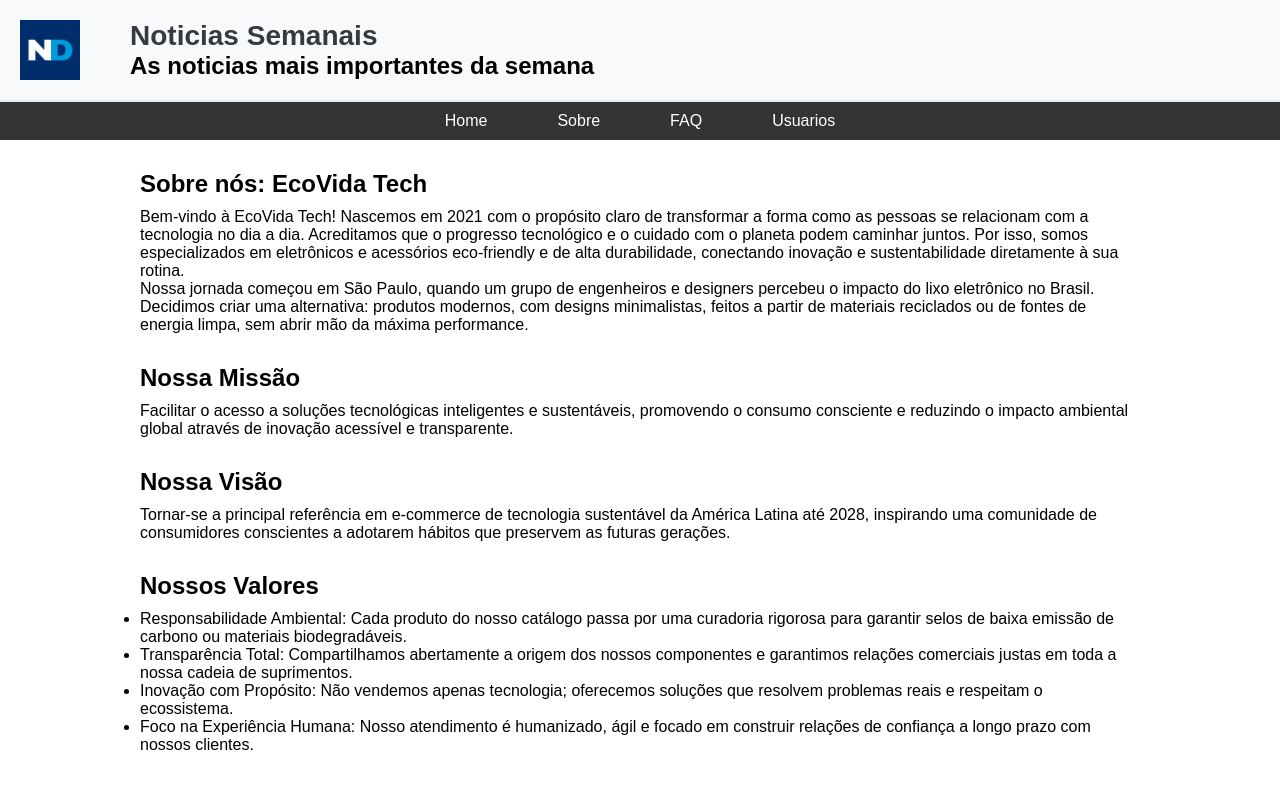
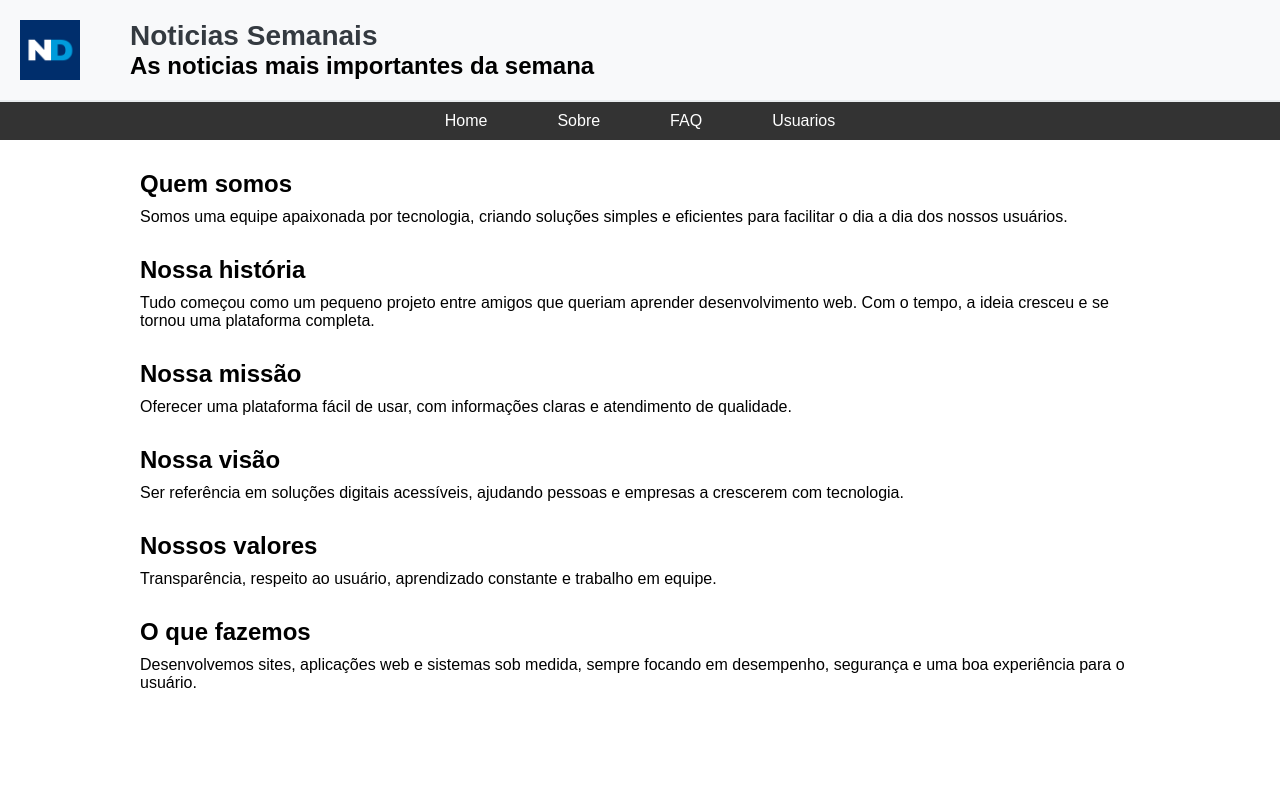
Before and after one commit to LVDEV07/web-tech-study, a React (Vite) app in the folder projeto-react/: page /sobre in a window 1280 px wide. Shown: the top 800 px of the page. Built offline with nearby package versions, Linux system fonts and the light colour scheme; data requests are answered from the project's data file.

Commit message:
feat(sobre): cria página Sobre consumindo dados do json-server

```diff
--- a/projeto-react/src/Pages/Sobre/index.jsx
+++ b/projeto-react/src/Pages/Sobre/index.jsx
@@ -1,46 +1,27 @@
-import "./Sobre.css"
-export default function index() {
+import "./Sobre.css";
+import { useEffect, useState } from "react";
+
+export default function Sobre() {
+  const [sobre, setSobre] = useState([]);
+
+  useEffect(() => {
+    fetch("http://localhost:3000/sobre")
+      .then((response) => response.json())
+      .then((data) => setSobre(data))
+      .catch((error) => console.log(error));
+  }, []);
+
   return (
-    <section className='container'>
-        <h1 className='title-sobre'>Sobre nós: EcoVida Tech</h1>
-        <p>
-            Bem-vindo à EcoVida Tech! Nascemos em 2021 com o propósito claro de transformar a forma como as pessoas se relacionam com a tecnologia no dia a dia. Acreditamos que o progresso tecnológico e o cuidado com o planeta podem caminhar juntos. Por isso, somos especializados em eletrônicos e acessórios eco-friendly e de alta durabilidade, conectando inovação e sustentabilidade diretamente à sua rotina.
-        </p>
+    <div>
+      <section className="container" >
+      {sobre.map((item) => (
+        <div>
 
-        <p>
-          Nossa jornada começou em São Paulo, quando um grupo de engenheiros e designers percebeu o impacto do lixo eletrônico no Brasil. Decidimos criar uma alternativa: produtos modernos, com designs minimalistas, feitos a partir de materiais reciclados ou de fontes de energia limpa, sem abrir mão da máxima performance.
-        </p>
-
-        <h1 className="title-sobre">
-          Nossa Missão
-        </h1>
-
-        <p>
-          Facilitar o acesso a soluções tecnológicas inteligentes e sustentáveis, promovendo o consumo consciente e reduzindo o impacto ambiental global através de inovação acessível e transparente.
-        </p>
-
-
-        <h1 className="title-sobre">
-          Nossa Visão
-        </h1>
-
-        <p>
-         Tornar-se a principal referência em e-commerce de tecnologia sustentável da América Latina até 2028, inspirando uma comunidade de consumidores conscientes a adotarem hábitos que preservem as futuras gerações.
-        </p>
-
-        <h1 className="title-sobre">
-          Nossos Valores
-        </h1>
-
-
-        <ul>
-          <li className="li-sobre">Responsabilidade Ambiental: Cada produto do nosso catálogo passa por uma curadoria rigorosa para garantir selos de baixa emissão de carbono ou materiais biodegradáveis.</li>
-          <li className="li-sobre">Transparência Total: Compartilhamos abertamente a origem dos nossos componentes e garantimos relações comerciais justas em toda a nossa cadeia de suprimentos.</li>
-          <li className="li-sobre">Inovação com Propósito: Não vendemos apenas tecnologia; oferecemos soluções que resolvem problemas reais e respeitam o ecossistema.</li>
-          <li className="li-sobre">Foco na Experiência Humana: Nosso atendimento é humanizado, ágil e focado em construir relações de confiança a longo prazo com nossos clientes.</li>
-        </ul>
-    </section>
-
-
-  )
+          <h1 className="title-sobre" key={item.id}>{item.titulo}</h1>
+          <p>{item.texto}</p>
+        </div>
+        ))}
+        </section>
+    </div>
+  );
 }
```
